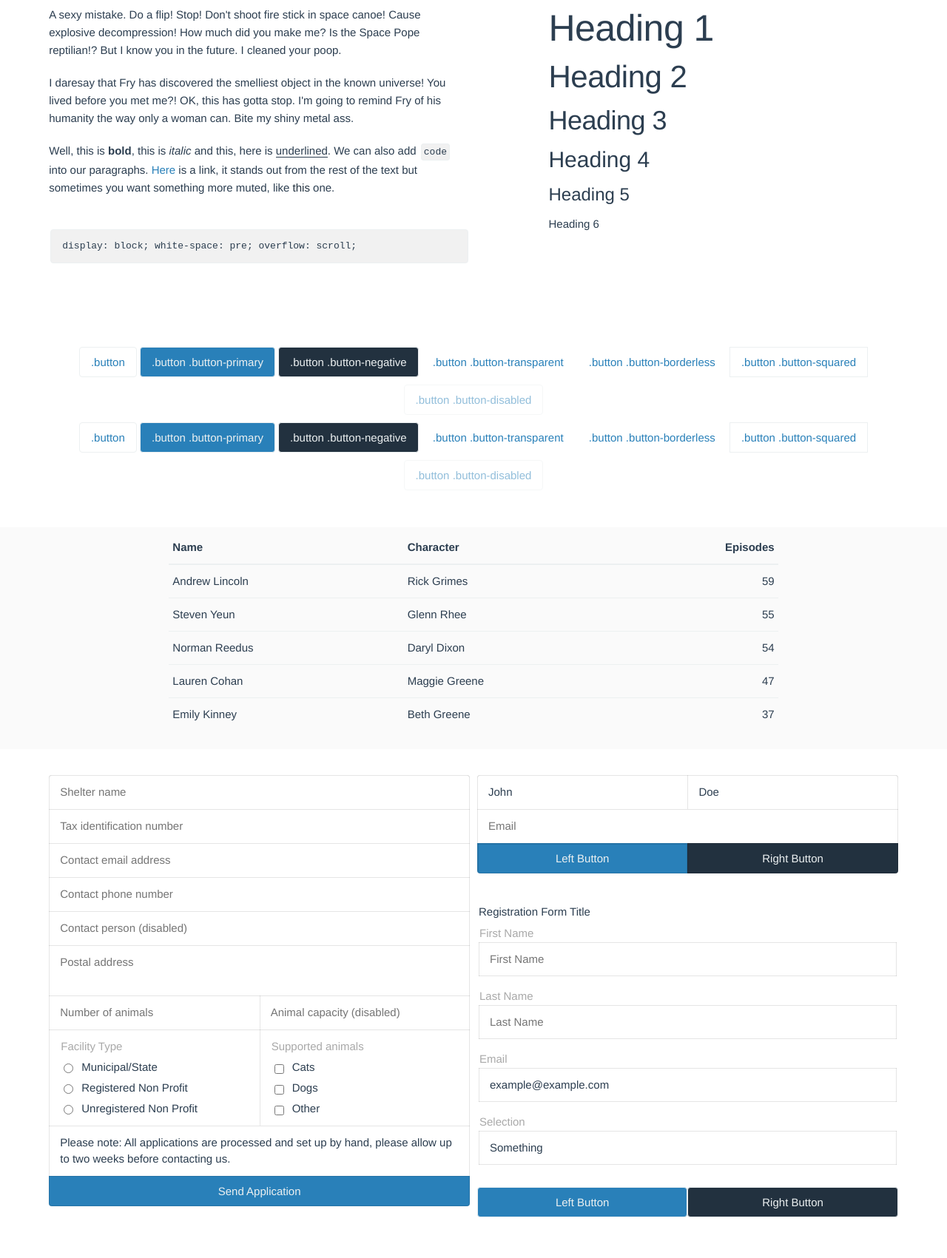
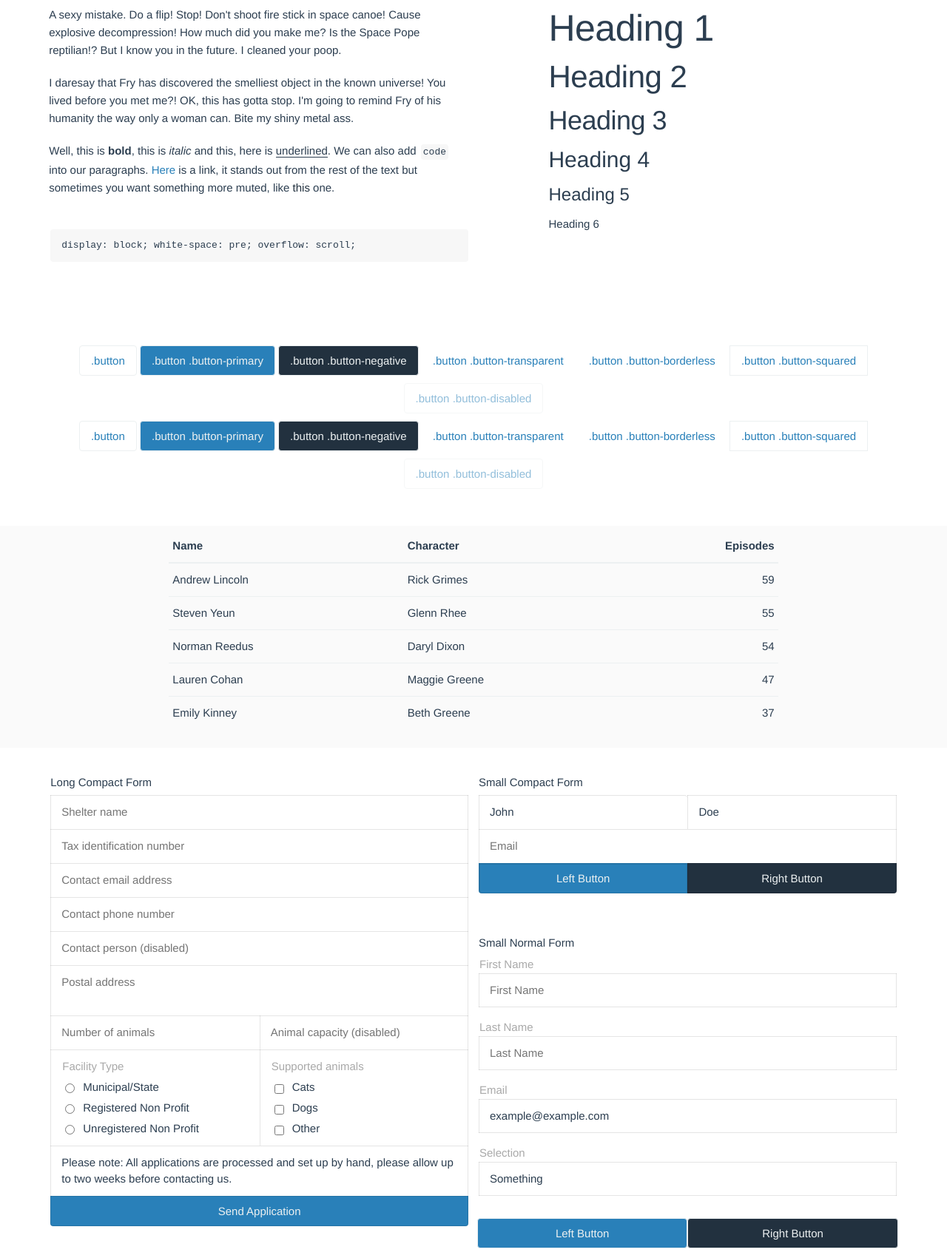
Before and after one commit to olumby/nameless, a plain HTML site: page index.html in a window 1280 px wide. Shown: the part 622-2323 px from the top of the page at 74% size. Drawn offline with Linux system fonts and the light colour scheme.

Commit message:
updates from master and gitignore

```diff
--- a/css/one.css
+++ b/css/one.css
@@ -1153,8 +1153,7 @@ code {
   margin: 0rem 0.125rem;
   font-size: 0.8125rem;
   white-space: nowrap;
-  background: #f1f1f1;
-  border: 1px solid #ecf0f1;
+  background: #f7f7f7;
   border-radius: 4px;
 }
 pre > code {
--- a/index.html
+++ b/index.html
@@ -204,6 +204,8 @@
     <div class="container">
         <div class="six columns">
             <form class="clearfix compact-form">
+                <fieldset>
+                    <legend>Long Compact Form</legend>
                     <input type="text" placeholder="Shelter name" class="full-width m0">
                     <input type="text" placeholder="Tax identification number" class="full-width m0">
                     <input type="email" placeholder="Contact email address" class="full-width m0">
@@ -254,22 +256,26 @@
                         </div>
                     </div>
                     <button type="submit" class="button button-primary full-width">Send Application</button>
+                </fieldset>
             </form>
         </div>
         <div class="six columns">
             <div class="compact">
                 <form class="clearfix compact-form">
+                    <fieldset>
+                        <legend>Small Compact Form</legend>
                         <input type="text" placeholder="First Name" class="half-width left-side m0" value="John">
                         <input type="text" placeholder="Last Name" class="half-width m0" value="Doe">
                         <input type="email" placeholder="Email" class="full-width m0">
                         <button type="submit" class="button button-primary half-width left-side">Left Button</button>
                         <button type="submit" class="button button-negative half-width">Right Button</button>
+                    </fieldset>
                 </form>
             </div>
             <div class="seperated">
                 <form class="clearfix">
                     <fieldset>
-                        <legend>Registration Form Title</legend>
+                        <legend>Small Normal Form</legend>
                         <label for="first_name">First Name</label>
                         <input id="first_name" type="text" placeholder="First Name" class="full-width">
                         <label for="last_name">Last Name</label>
```
Also changed, not shown: 1 other file. Lines whose indentation alone changed are shown as unchanged.
